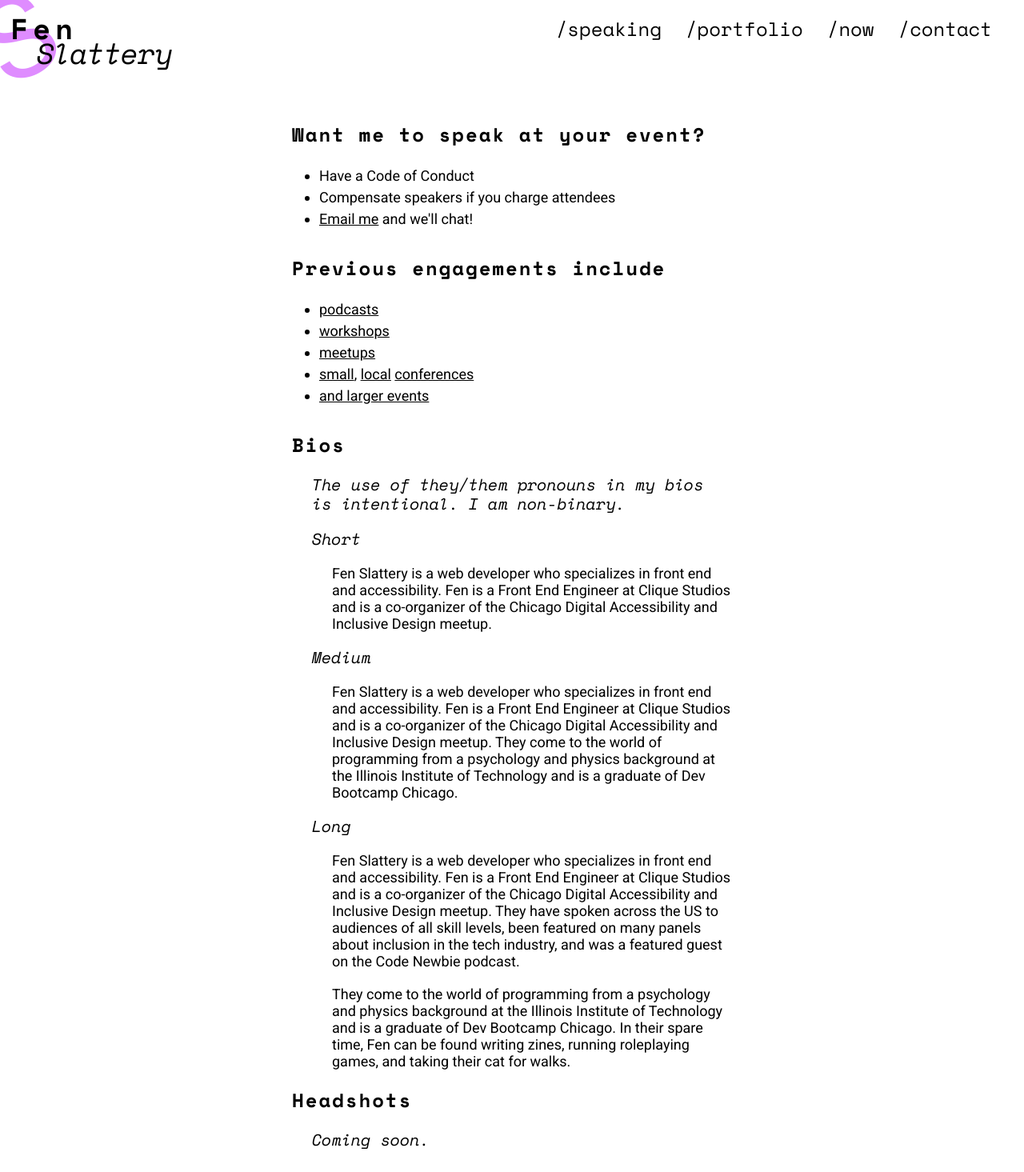
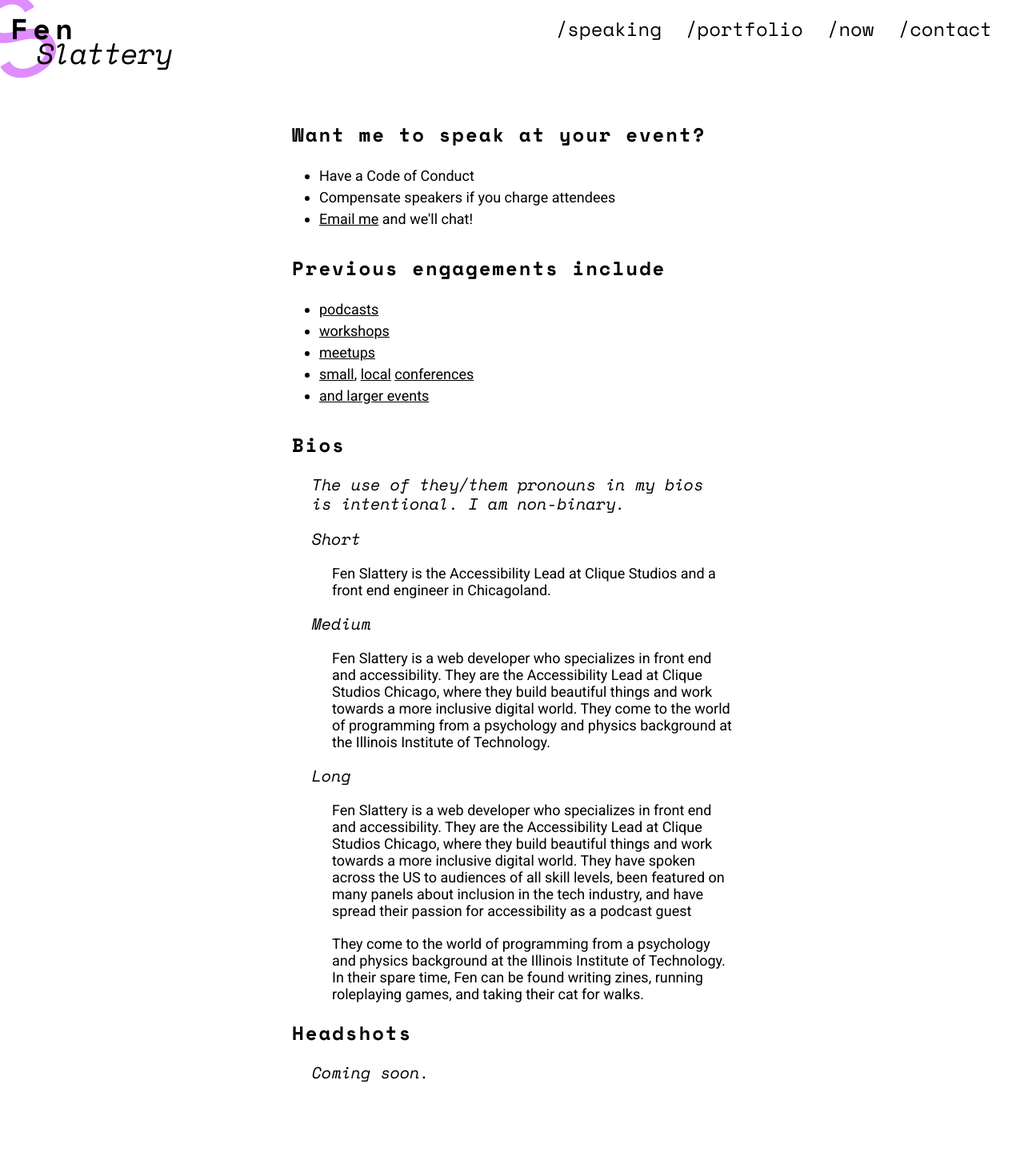
Before and after one commit to sublimemarch/personal-site, a Jekyll site: the page built from speaking.html, in a window 1280 px wide. Shown: the whole page at 80% size. Built offline with Jekyll 4.4.1, drawn with Linux system fonts in a browser that asks for light colours; nearby versions of some CDN libraries; after the commit the page ends 1381 px from its top, so only the background shows below that.

Commit message:
Update now page and speaker bios. Updates to text on homepage and contact page. Add link back to verify mastodon.

```diff
--- a/_layouts/default.html
+++ b/_layouts/default.html
@@ -46,4 +46,5 @@
       </div>
     </div>
   </body>
+  <a rel="me" href="https://mastodon.social/@sublimemarch"> </a>
 </html>
--- a/contact/index.html
+++ b/contact/index.html
@@ -23,7 +23,7 @@ layout: default
         <a href="https://codepen.io/stephmarx/"><i class="fab fa-codepen"></i>Codepen</a>
       </li>
       <li>
-        <a href="https://dev.to/sublimemarch"><i class="far fa-code"></i>DEV community</a>
+        <a href="https://dev.to/sublimemarch"><i class="far fa-code"></i>DEV together</a>
       </li>
       <li>
         <a href="https://sublimemarch.itch.io/"><i class="fas fa-gamepad"></i>itch.io</a>
--- a/speaking.html
+++ b/speaking.html
@@ -9,7 +9,7 @@ layout: default
   <ul>
     <li>Have a Code of Conduct</li>
     <li>Compensate speakers if you charge attendees</li>
-    <li><a href="/contact.html">Email me</a> and we'll chat!</li>
+    <li><a href="/contact">Email me</a> and we'll chat!</li>
   </ul>
   <h2>Previous engagements include</h2>
   <ul>
@@ -24,20 +24,15 @@ layout: default
     The use of they/them pronouns in my bios is intentional. I am non-binary.
   </h3>
   <h3>Short</h3>
-  <p>Fen Slattery is a web developer who specializes in front end and accessibility. Fen is a Front End Engineer at
-  Clique Studios and is a co-organizer of the Chicago Digital Accessibility and Inclusive Design meetup.</p>
+  <p>Fen Slattery is the Accessibility Lead at Clique Studios and a front end engineer in Chicagoland.</p>
   <h3>Medium</h3>
-  <p>Fen Slattery is a web developer who specializes in front end and accessibility. Fen is a Front End Engineer at
-  Clique Studios and is a co-organizer of the Chicago Digital Accessibility and Inclusive Design meetup. They come to the world
-  of programming from a psychology and physics background at the Illinois Institute of Technology and is a graduate of Dev
-  Bootcamp Chicago.</p>
+  <p>Fen Slattery is a web developer who specializes in front end and accessibility. They are the Accessibility Lead at Clique Studios Chicago, where they build beautiful things and work towards a more inclusive digital world. They come to the world
+  of programming from a psychology and physics background at the Illinois Institute of Technology.</p>
   <h3>Long</h3>
-  <p>Fen Slattery is a web developer who specializes in front end and accessibility. Fen is a Front End Engineer at
-  Clique Studios and is a co-organizer of the Chicago Digital Accessibility and Inclusive Design meetup. They have spoken across
-  the US to audiences of all skill levels, been featured on many panels about inclusion in the tech industry, and was a featured
-  guest on the Code Newbie podcast.</p>
-  <p>They come to the world of programming from a psychology and physics background at the Illinois Institute of Technology and
-  is a graduate of Dev Bootcamp Chicago. In their spare time, Fen can be found writing zines, running roleplaying games,
+  <p>Fen Slattery is a web developer who specializes in front end and accessibility. They are the Accessibility Lead at
+  Clique Studios Chicago, where they build beautiful things and work towards a more inclusive digital world. They have spoken across
+  the US to audiences of all skill levels, been featured on many panels about inclusion in the tech industry, and have spread their passion for accessibility as a podcast guest </p>
+  <p>They come to the world of programming from a psychology and physics background at the Illinois Institute of Technology. In their spare time, Fen can be found writing zines, running roleplaying games,
   and taking their cat for walks.</p>
 
   <h2>Headshots</h2>
```
Also changed, not shown: index.md (+3 -3 lines), now/index.html (+5 -4 lines).
